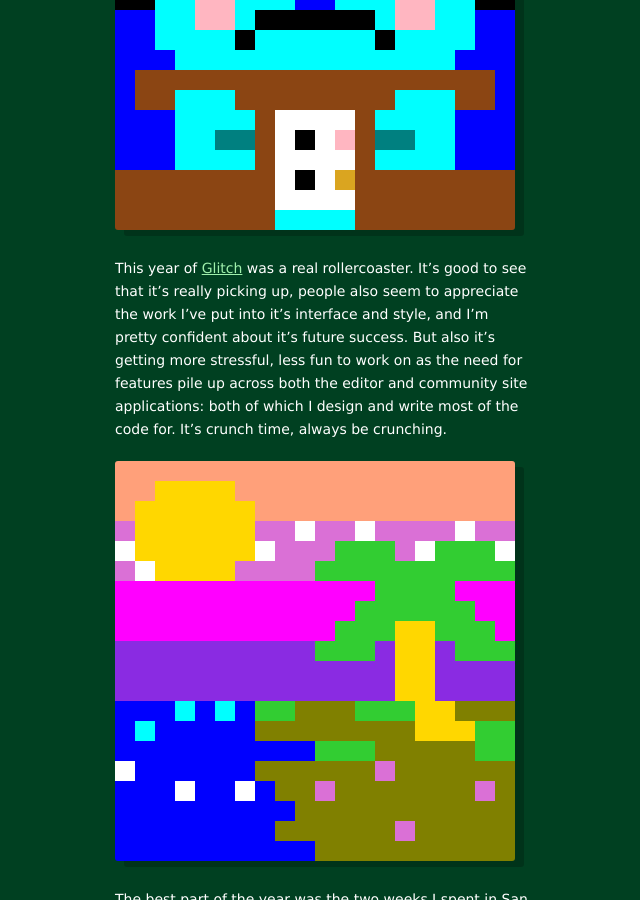
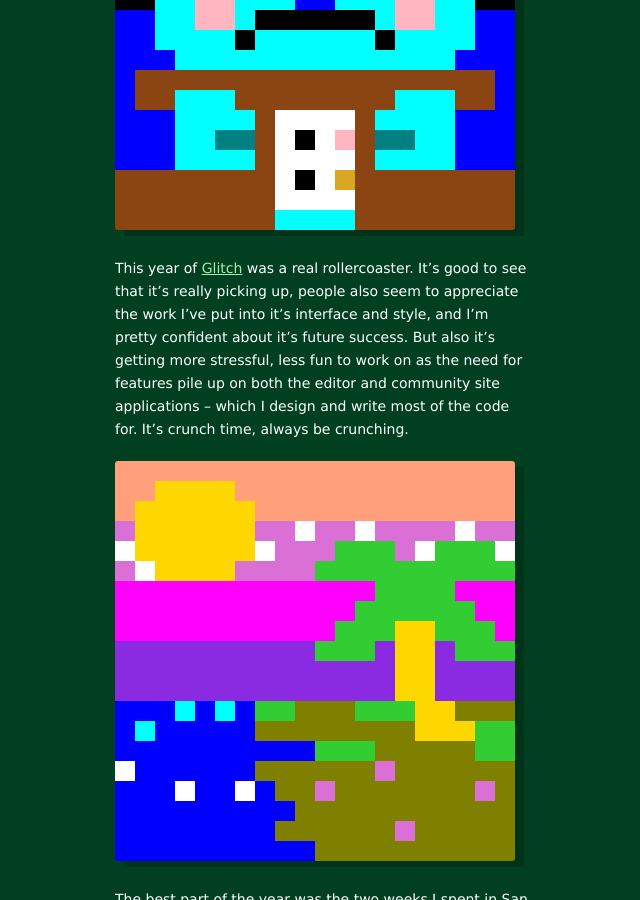
Before and after one commit to pketh/pketh.github.io, a Jekyll site: the page built from _posts/2018-01-01-2017-in-frog-feelings.md, in a window 1280 px wide and 900 px high, scrolled down 3129 px. Shown: the whole window, without its empty margins (455-1095 px from the left). Built offline with Jekyll 4.4.1, drawn with Linux system fonts in a browser that asks for light colours.

Commit message:
Update 2018-01-01-2017-in-frog-feelings.md

```diff
--- a/_posts/2018-01-01-2017-in-frog-feelings.md
+++ b/_posts/2018-01-01-2017-in-frog-feelings.md
@@ -39,7 +39,7 @@ I also spent 2 weeks in France 🇫🇷. I hadn't been there since I was 8 and I
 
 <img alt="sadface" src="/images/2018/30b15fca-926a-47a6-a731-6fa92bf00f1e.png">
 
-This year of [Glitch](https://glitch.com) was a real rollercoaster. It's good to see that it's really picking up, people also seem to appreciate the work I've put into it's interface and style, and I'm pretty confident about it's future success. But also it's getting more stressful, less fun to work on as the need for features pile up across both the editor and community site applications: both of which I design and write most of the code for. It's crunch time, always be crunching.
+This year of [Glitch](https://glitch.com) was a real rollercoaster. It's good to see that it's really picking up, people also seem to appreciate the work I've put into it's interface and style, and I'm pretty confident about it's future success. But also it's getting more stressful, less fun to work on as the need for features pile up on both the editor and community site applications – which I design and write most of the code for. It's crunch time, always be crunching.
 
 <img alt="california" src="/images/2018/a5d9dfa4-0744-4258-8001-a95f8d28c161.png">
 
```
